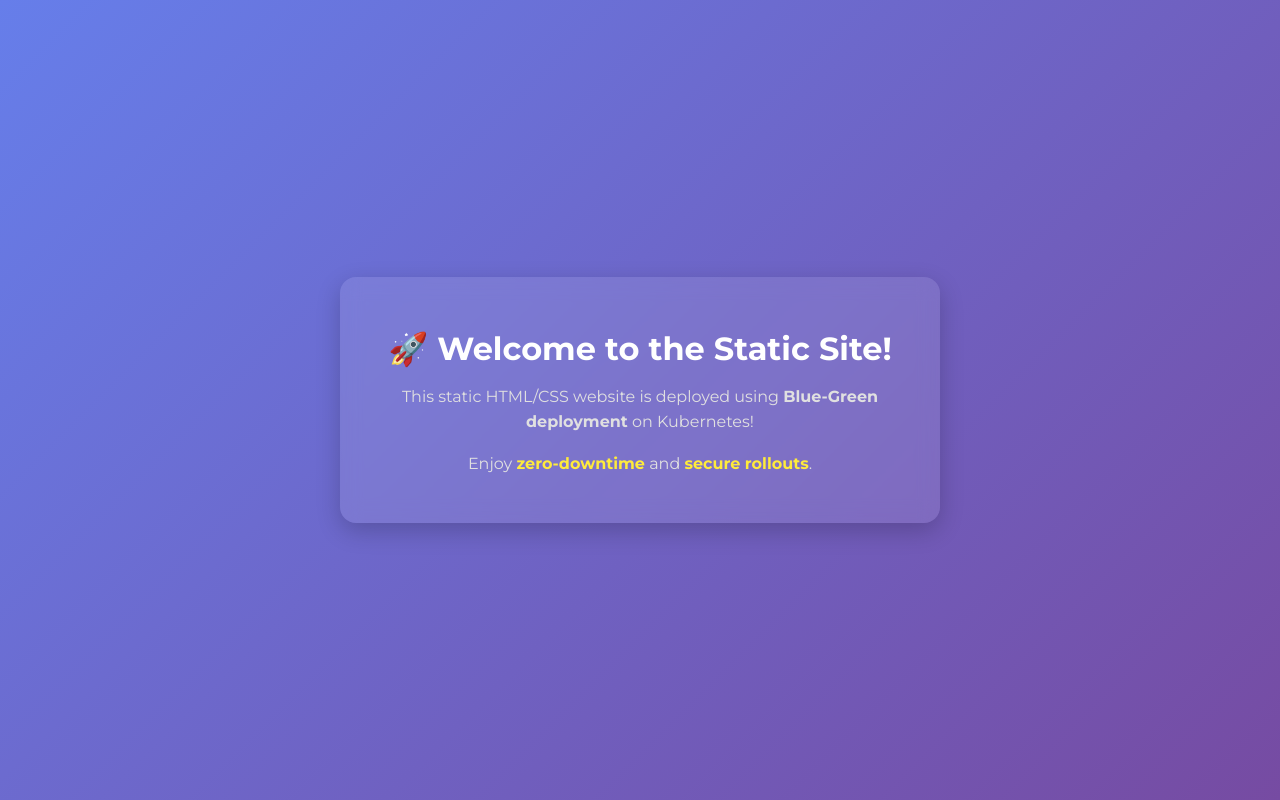
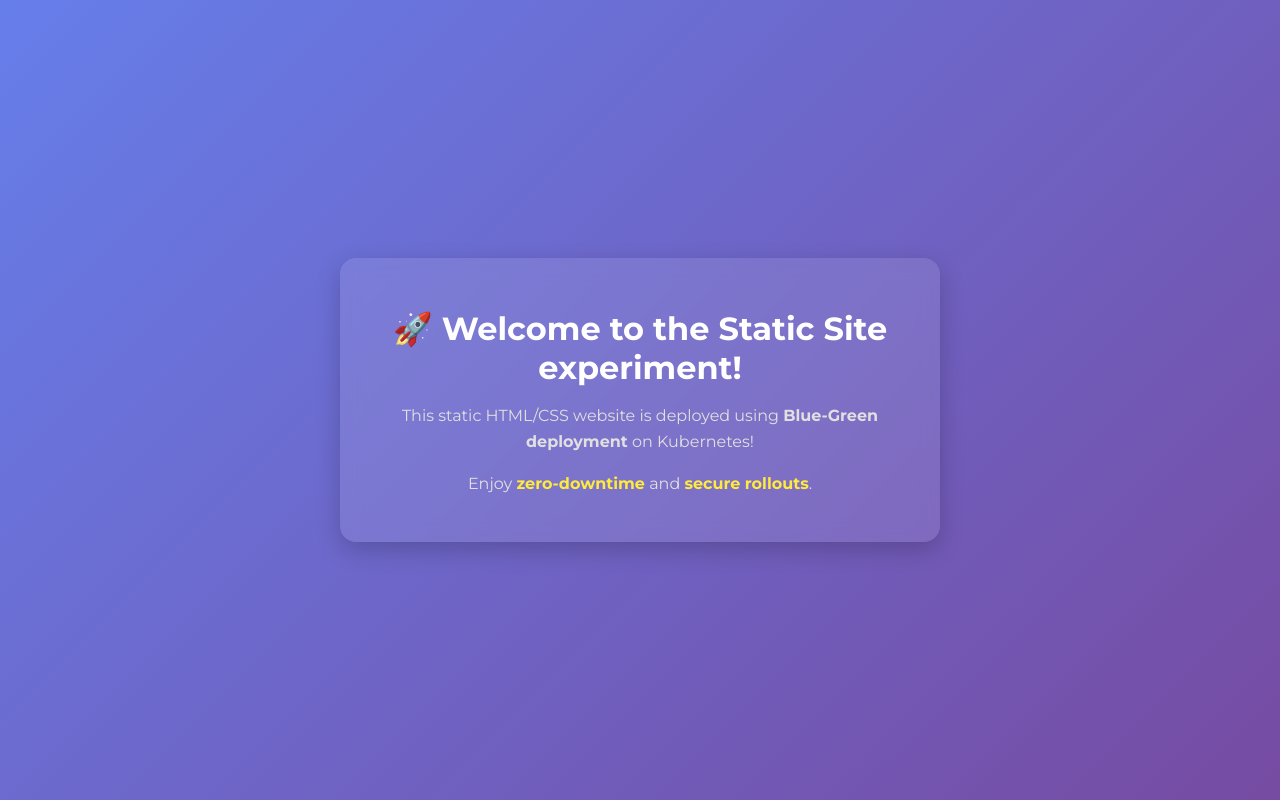
Before and after one commit to gautamgoel789/Blue-Green_deployment, a plain HTML site: page index.html in a window 1280 px wide. Drawn offline with Linux system fonts and the light colour scheme.

Commit message:
Update index.html

```diff
--- a/index.html
+++ b/index.html
@@ -60,7 +60,7 @@
 <body>
   <div class="container">
     <div class="card">
-      <h1>🚀 Welcome to the Static Site!</h1>
+      <h1>🚀 Welcome to the Static Site experiment!</h1>
       <p>This static HTML/CSS website is deployed using <strong>Blue-Green deployment</strong> on Kubernetes!</p>
       <p>Enjoy <span class="highlight">zero-downtime</span> and <span class="highlight">secure rollouts</span>.</p>
     </div>
```
